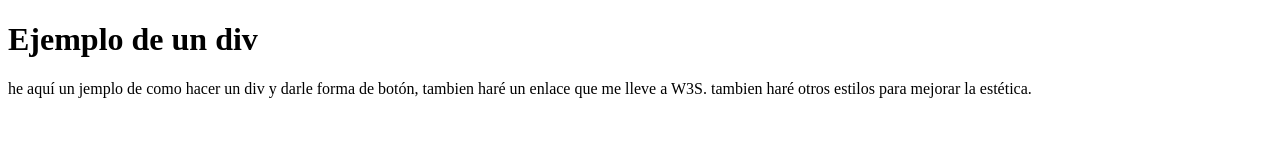
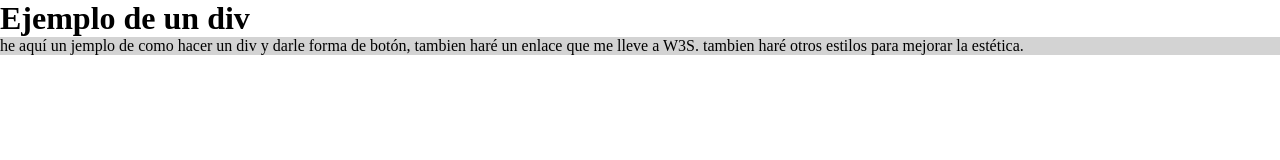
Before and after one commit to Rodolfofyto/css_ejercicio_3, a plain HTML site: page index.html in a window 1280 px wide. Drawn offline with Linux system fonts and the light colour scheme.

Commit message:
link style

```diff
--- a/index.html
+++ b/index.html
@@ -1,10 +1,11 @@
 <!DOCTYPE html>
 <html lang="en">
 <head>
-    <meta charset="UTF-8">
-    <meta http-equiv="X-UA-Compatible" content="IE=edge">
-    <meta name="viewport" content="width=device-width, initial-scale=1.0">
+    <meta charset="UTF-8"/>
+    <meta http-equiv="X-UA-Compatible" content="IE=edge"/>
+    <meta name="viewport" content="width=device-width, initial-scale=1.0"/>
     <title>Ejercicio Div</title>
+    <link rel="stylesheet" href="style.css"/>
 </head>
 <body>
     <h1>Ejemplo de un div</h1>
--- a/style.css
+++ b/style.css
@@ -2,3 +2,6 @@
     margin: 0;
     padding: o;
 }
+div{
+    background-color: lightgrey;
+}
```
